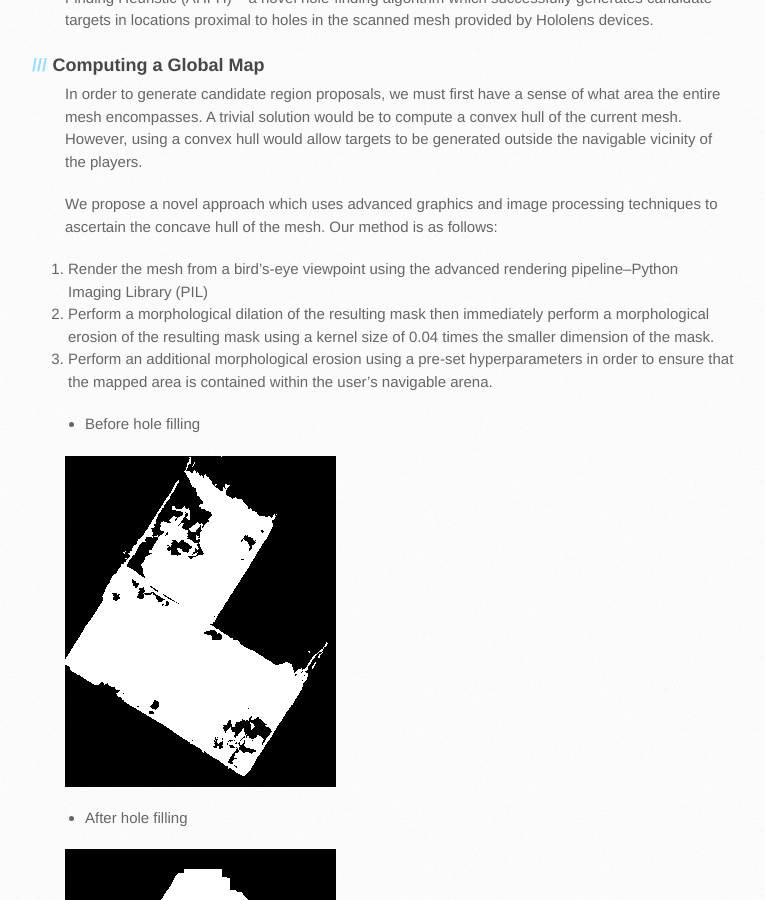
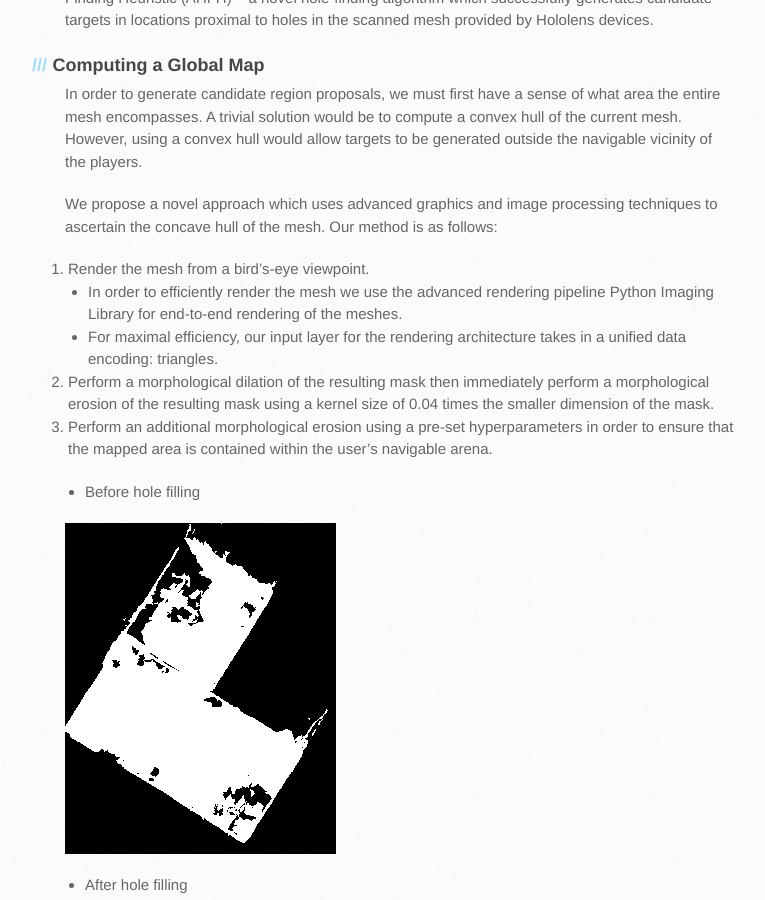
Before and after one commit to holoscanner/holoscanner.github.io, a Jekyll site: the page built from _posts/2016-05-25-week-8.md, in a window 1280 px wide and 900 px high, scrolled down 2264 px. Shown: the whole window, without its empty margins (80-845 px from the left). Built offline with Jekyll 4.4.1, drawn with Linux system fonts in a browser that asks for light colours.

Commit message:
Update 2016-05-25-week-8.md

```diff
--- a/_posts/2016-05-25-week-8.md
+++ b/_posts/2016-05-25-week-8.md
@@ -77,7 +77,9 @@ In order to generate candidate region proposals, we must first have a sense of w
 
 We propose a novel approach which uses advanced graphics and image processing techniques to ascertain the concave hull of the mesh. Our method is as follows:
 
- 1. Render the mesh from a bird's-eye viewpoint using the advanced rendering pipeline--Python Imaging Library (PIL)
+ 1. Render the mesh from a bird's-eye viewpoint.
+    * In order to efficiently render the mesh we use the advanced rendering pipeline Python Imaging Library for end-to-end rendering of the meshes.
+    * For maximal efficiency, our input layer for the rendering architecture takes in a unified data encoding: triangles.
  2. Perform a morphological dilation of the resulting mask then immediately perform a morphological erosion of the resulting mask using a kernel size of 0.04 times the smaller dimension of the mask.
  4. Perform an additional morphological erosion using a pre-set hyperparameters in order to ensure that the mapped area is contained within the user's navigable arena.
 
```
